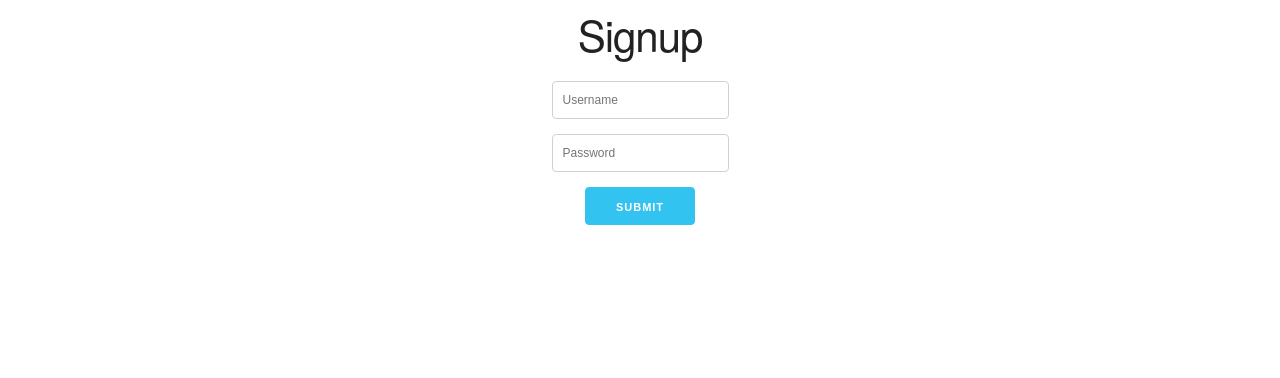
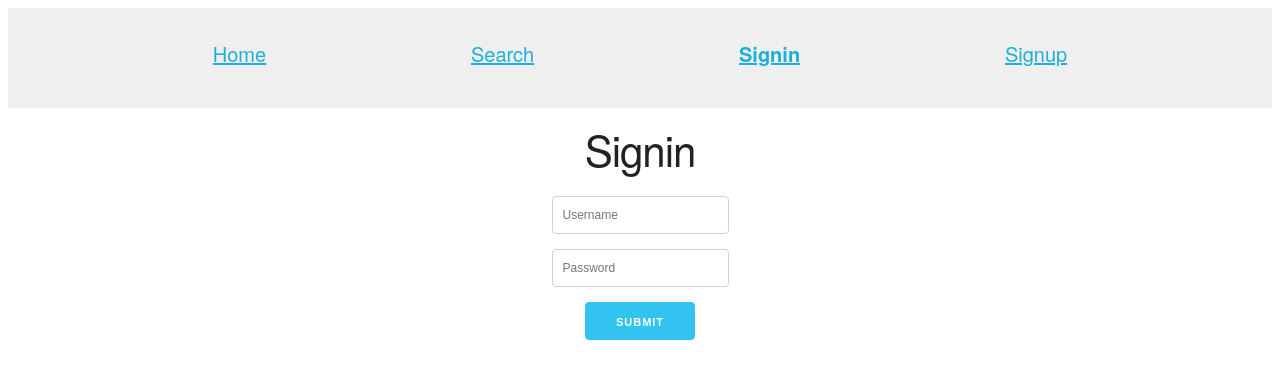
Before and after one commit to umairx97/recipes-graphql-client, a React (Create React App) app: page /signin in a window 1280 px wide. Shown: the top 378 px of the page. Built offline with nearby package versions, Linux system fonts and the light colour scheme; no server answers.

Commit message:
added navbar and search component

```diff
--- a/src/components/Auth/Signin.js
+++ b/src/components/Auth/Signin.js
@@ -40,7 +40,7 @@ export class Signin extends Component {
         const { username, password } = this.state;
         return (
             <div className="App">
-                <h2 className="App"> Signup</h2>
+                <h2 className="App">Signin</h2>
                 <Mutation
                     mutation={SIGNIN_USER}
                     variables={{ username, password, }}
--- /dev/null
+++ b/src/components/Navbar/Navbar.js
@@ -0,0 +1,28 @@
+import React from 'react'
+import { Link, NavLink } from 'react-router-dom';
+
+const Navbar = () => (
+    <nav>
+        <NavbarUnAuth />
+    </nav>
+);
+
+const NavbarUnAuth = () => (
+    <ul>
+        <li>
+            <NavLink to="/" exact>Home</NavLink>
+        </li>
+        <li>
+            <NavLink to="/search" exact>Search</NavLink>
+        </li>
+        <li>
+            <NavLink to="/signin" exact>Signin</NavLink>
+        </li>
+        <li>
+            <NavLink to="/signup" exact>Signup</NavLink>
+        </li>
+    </ul>
+)
+
+
+export default Navbar
--- /dev/null
+++ b/src/components/Recipe/Search.js
@@ -0,0 +1,11 @@
+import React from 'react'
+
+const Search = () => {
+    return (
+        <div>
+            Search
+        </div>
+    )
+}
+
+export default Search
--- a/src/index.js
+++ b/src/index.js
@@ -13,7 +13,8 @@ import App from './App';
 import Signin from './components/Auth/Signin';
 import Signup from './components/Auth/Signup';
 import withSession from './components/withSession';
-
+import Navbar from './components/Navbar/Navbar';
+import Search from './components/Recipe/Search';
 
 const client = new ApolloClient({
 	uri: "http://localhost:3001/graphql",
@@ -40,8 +41,11 @@ const client = new ApolloClient({
 
 const Root = ({ refetch }) => (
 	<Router>
+		<Navbar />
 		<Switch>
 			<Route path="/" exact component={App} />
+			<Route path="/search" component={Search} />
+
 			<Route path="/signin" render={() => <Signin refetch={refetch} />} />
 			<Route path="/signup" render={() => <Signup refetch={refetch} />} />
 			<Redirect to="/" />
```
